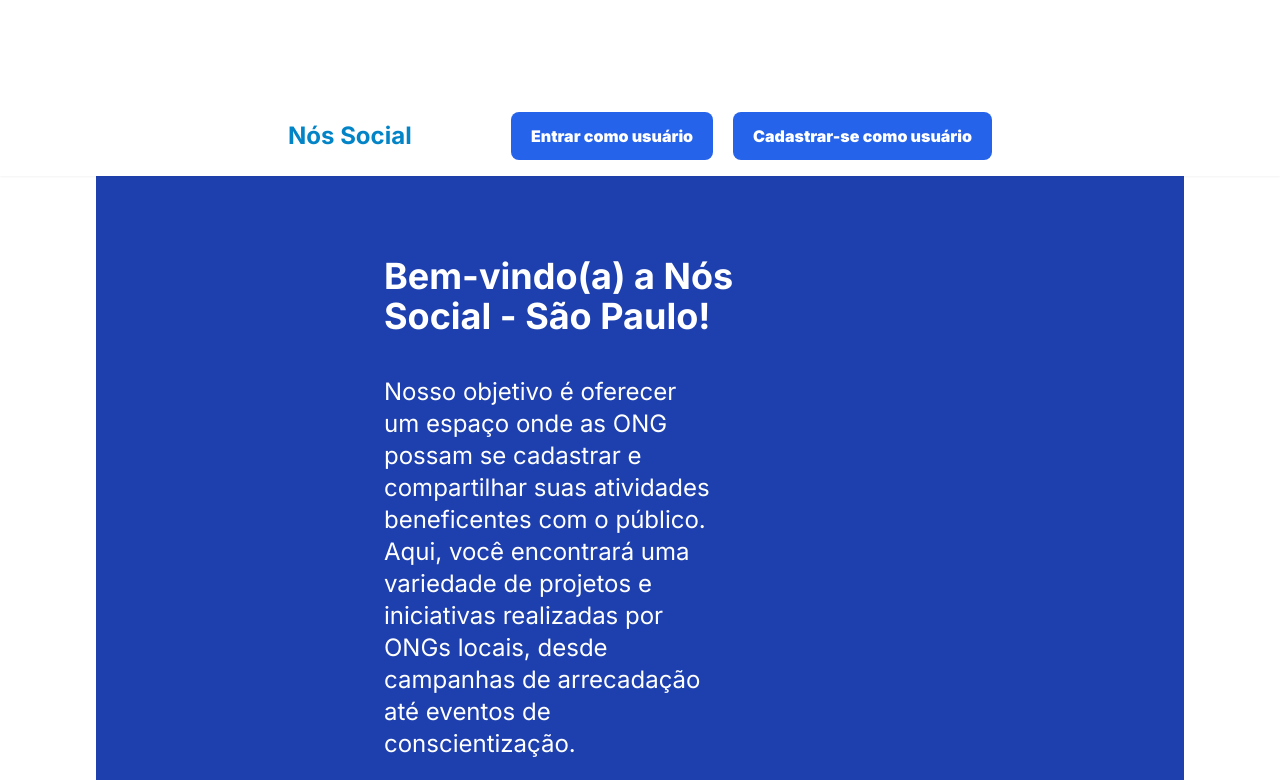
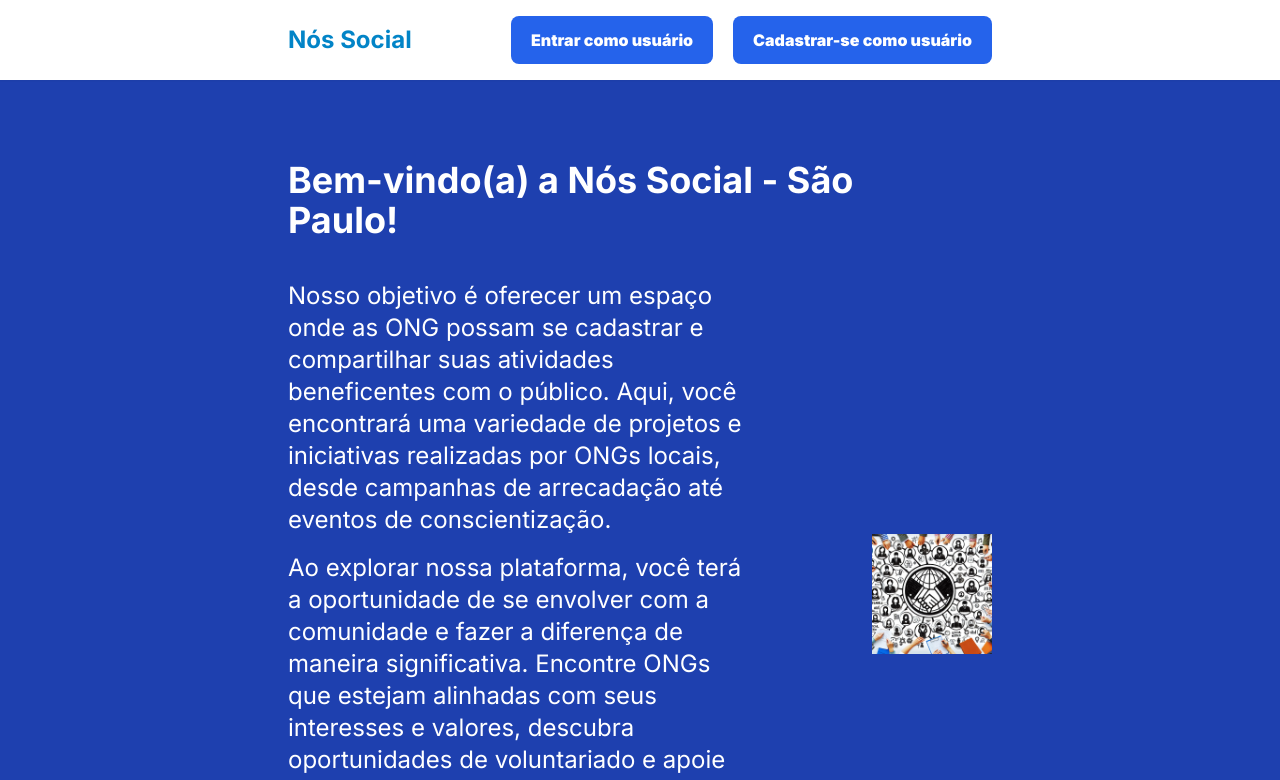
Before and after one commit to mateushilariodias/tg-nos-social-front-end, a Next.js app in the folder client/: page / in a window 1280 px wide. Shown: the top 780 px of the page. Built offline with nearby package versions, Linux system fonts and the light colour scheme.

Commit message:
returns the user feed header

```diff
--- a/client/src/app/(feed)/feedUser/page.tsx
+++ b/client/src/app/(feed)/feedUser/page.tsx
@@ -3,6 +3,7 @@
 import { useQuery } from "@tanstack/react-query";
 import { IPost } from "@/interfaces";
 import { makeRequest } from "../../../../axios";
+import HeaderUser from "@/components/feed/HeaderUser";
 import Feed from "@/components/feed/Feed";
 
 function FeedUser() {
@@ -41,8 +42,9 @@
 
     return (
         <main className="flex min-h-screen flex-col items-center justify-between bg-zinc-100">
+            <HeaderUser />
             <div className="w-2/6 flex flex-col gap-5 py-20">
-                <Feed post={postQuery.data}/>
+                <Feed post={postQuery.data} />
             </div>
         </main>
     )
--- a/client/src/app/page.tsx
+++ b/client/src/app/page.tsx
@@ -3,7 +3,7 @@
 
 export default function Home() {
   return (
-    <main className="flex min-h-screen flex-col items-center justify-between p-24">
+    <main className="flex min-h-screen flex-col items-center justify-between">
       <Header/>
       <HeroSection />
     </main>
```
